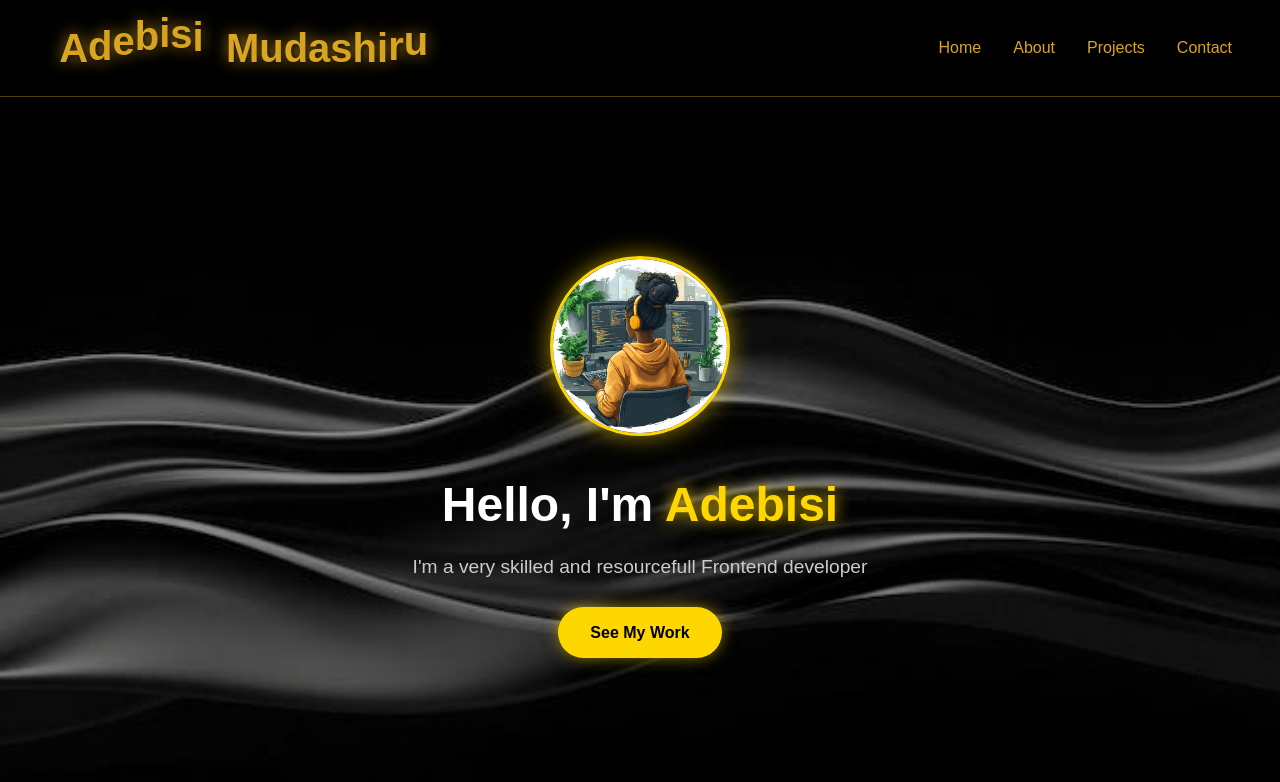
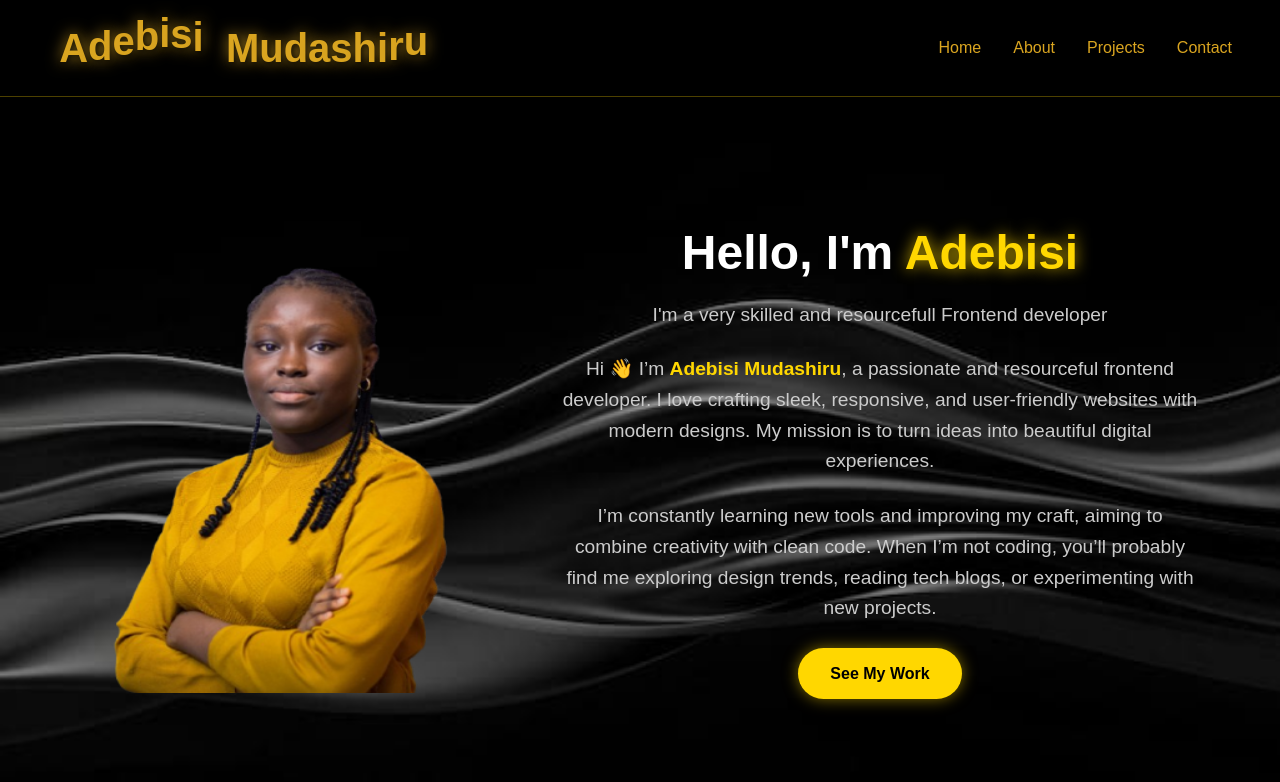
Before and after one commit to adebisi13/Adebisi, a plain HTML site: page index.html in a window 1280 px wide. Drawn offline with Linux system fonts and the light colour scheme.

Commit message:
5th commit

```diff
--- a/index.html
+++ b/index.html
@@ -28,10 +28,21 @@
 
   <!-- Hero -->
   <section class="hero">
-    <div class="img"><img src="image.folder/pfp.avif" alt=""></div>
+    <div class=""><img src="image.folder/PFPP.png" alt=""></div>
+    <div class="words">
     <h1>Hello, I'm <span class="highlight">Adebisi</span></h1>
     <p> I'm a very skilled and resourcefull Frontend developer</p>
-    <a href="projects.html" class="btn">See My Work</a>
+    <p>
+          Hi 👋 I’m <span class="highlight">Adebisi Mudashiru</span>, a passionate and resourceful
+          frontend developer. I love crafting sleek, responsive, and user-friendly websites
+          with modern designs. My mission is to turn ideas into beautiful digital experiences.
+        </p>
+        <p>
+          I’m constantly learning new tools and improving my craft, aiming to combine creativity
+          with clean code. When I’m not coding, you’ll probably find me exploring design trends,
+          reading tech blogs, or experimenting with new projects.
+        </p>
+    <a href="projects.html" class="btn">See My Work</a></div>
   </section>
 
   <script src="script.js"></script>
--- a/style.css
+++ b/style.css
@@ -100,22 +100,29 @@ body {
 /* ===== HERO SECTION ===== */
 .hero {
   display: flex;
-  flex-direction: column;
+  /* flex-direction: column; */
   align-items: center;
   justify-content: center;
   min-height: 90vh;
   text-align: center;
-  padding: 2rem;
+  gap: 3rem;
+  /* padding: 2rem; */
 }
 
-.hero img {
-  width: 180px;
-  height: 180px;
-  border-radius: 50%;
-  object-fit: cover;
-  border: 3px solid gold;
-  margin-bottom: 1.5rem;
-  box-shadow: 0 0 25px rgba(255, 215, 0, 0.6);
+.words {
+  display: flex;
+  flex-direction: column;
+  max-width: 40rem;
+}
+
+ .hero img {
+  width: 27rem;
+  height: 30rem;
+  /* border-radius: 50%; */
+  /* object-fit: cover; */
+  /* border: 3px solid gold; */
+  /* margin-bottom: 1.5rem; */
+  /* box-shadow: 0 0 25px rgba(255, 215, 0, 0.6); */
 }
 
 .hero h1 {
@@ -140,6 +147,8 @@ body {
   padding: 0.8rem 2rem;
   background: gold;
   color: black;
+  max-width: 14rem;
+  margin: auto;
   border-radius: 50px;
   font-weight: bold;
   text-decoration: none;
```
Also changed, not shown: about.html (+1 -1 lines), image.folder/IMG_9196.jpg (added), image.folder/PFPP.png (added).
